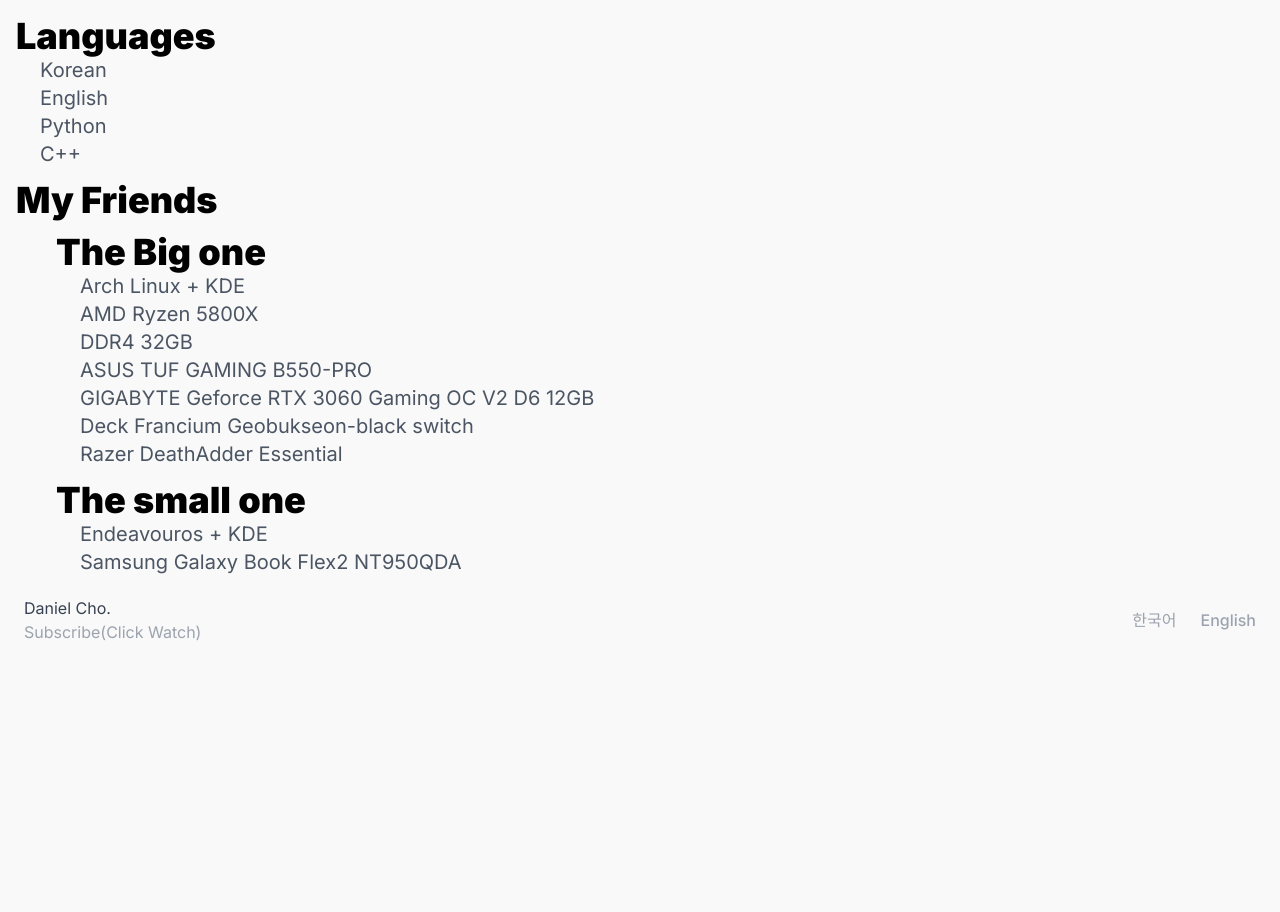
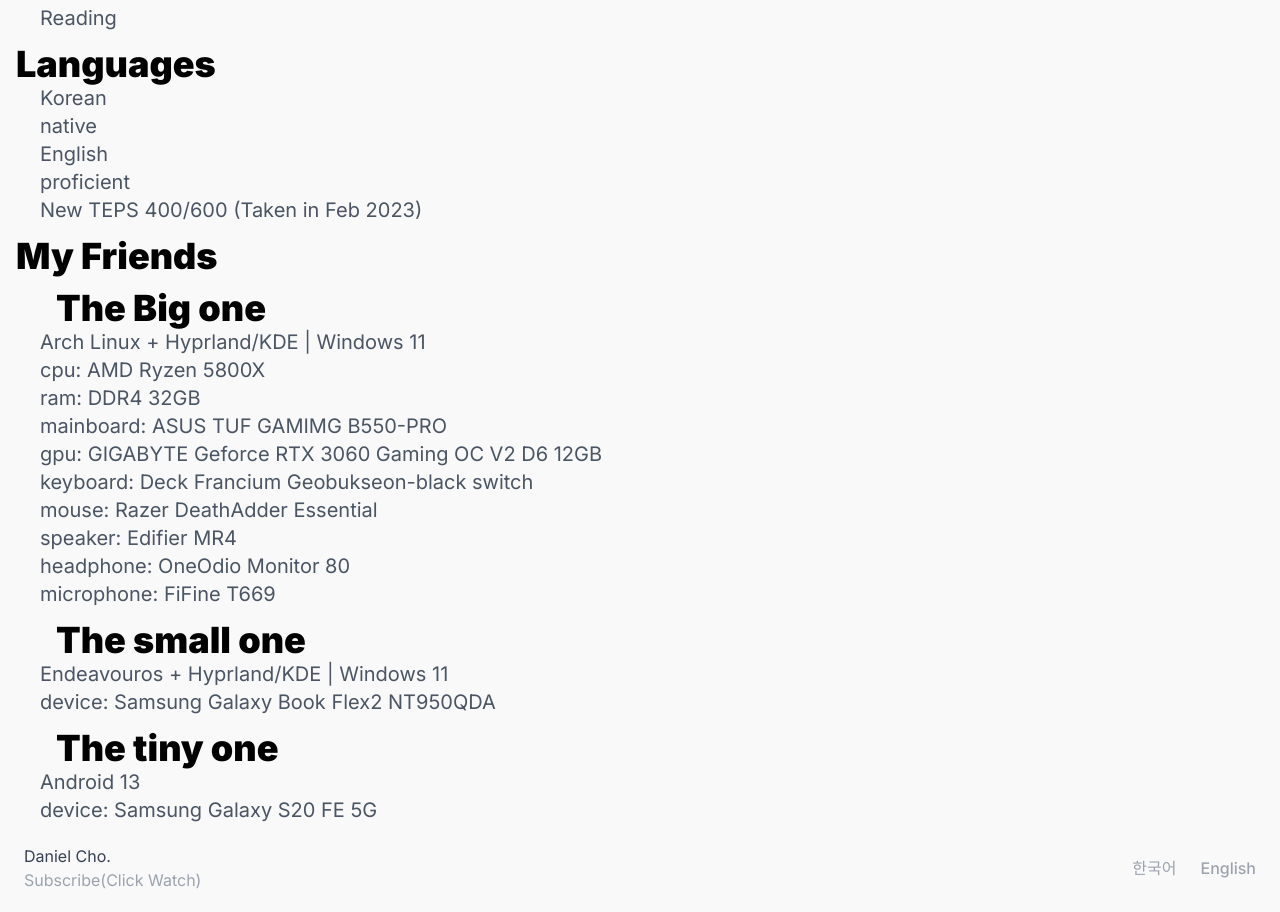
Before and after one commit to arduinocc04/my-page, a Next.js app: page /aboutme in a window 1280 px wide. Shown: the part 728-1640 px from the top of the page. Before the commit the page ends 1392 px from the top, so only its background shows below. Built offline with nearby package versions, Linux system fonts and the light colour scheme.

Commit message:
save data in yaml not html

```diff
--- /dev/null
+++ b/app/aboutme/contacts.yaml
@@ -0,0 +1,6 @@
+mail:
+  address: arduinocc04@gmail.com
+  pgp_link: https://keys.openpgp.org/vks/v1/by-fingerprint/370461C8228D5BC295EC772E0CAD8885627310AF
+sites:
+  - name: solvedac
+    link: https://solved.ac/profile/arduinocc04
--- /dev/null
+++ b/app/aboutme/devices.yaml
@@ -0,0 +1,24 @@
+devices:
+  -
+    name: The Big one
+    type: homeBuiltPC
+    system: Arch Linux + Hyprland/KDE | Windows 11
+    cpu: AMD Ryzen 5800X
+    ram: DDR4 32GB
+    mainboard: ASUS TUF GAMIMG B550-PRO
+    gpu: GIGABYTE Geforce RTX 3060 Gaming OC V2 D6 12GB
+    keyboard: Deck Francium Geobukseon-black switch
+    mouse: Razer DeathAdder Essential
+    speaker: Edifier MR4
+    headphone: OneOdio Monitor 80
+    microphone: FiFine T669
+  -
+    name: The small one
+    type: laptop
+    system: Endeavouros + Hyprland/KDE | Windows 11
+    device: Samsung Galaxy Book Flex2 NT950QDA
+  -
+    name: The tiny one
+    type: cellphone
+    system: Android 13
+    device: Samsung Galaxy S20 FE 5G
--- /dev/null
+++ b/app/aboutme/educations.yaml
@@ -0,0 +1,10 @@
+educations:
+  - type: bachelor
+    majors:
+      - Computer Science
+    entrance: Feb 2023
+    graduation: current
+    cgpa: 4.07
+    major_cgpa: 4.11
+    max_gpa: 4.3
+    name: Sogang University
--- /dev/null
+++ b/app/aboutme/interests.yaml
@@ -0,0 +1,5 @@
+interests:
+  - Game
+  - Movie
+  - Music
+  - Reading
--- a/app/aboutme/page.tsx
+++ b/app/aboutme/page.tsx
@@ -1,7 +1,46 @@
 import Image from 'next/image'
 import Link from 'next/link'
+import YAML from 'yaml'
+import fs from 'fs'
+
+function Device({device}:{device: Map<string, string>}) {
+    var keys:Array<string> = [];
+    const black_keys = new Set(["system", "name", "type"]);
+    for(let key in device) {
+        if(!black_keys.has(key)) {
+            keys.push(key);
+        }
+    }
+
+    return (
+        <div>
+            <h1 className="pt-3 pl-4 text-lg sm:text-xl md:text-2xl lg:text-4xl font-headline font-black">{device["name"]}</h1>
+            <p className="text-base sm:text-md md:text-lg lg:text-xl text-gray-600 dark:text-gray-400">{device["system"]}</p>
+            {
+                keys.map((key) => (
+                    <p className="text-base sm:text-md md:text-lg lg:text-xl text-gray-600 dark:text-gray-400">{key}: {device[key]}</p>
+                ))
+            }
+        </div>
+    )
+}
+
+function parse_yaml(name:string) {
+    const file_contents = fs.readFileSync(process.cwd() + "/app/aboutme/" + name);
+    return YAML.parse(file_contents.toString());
+}
 
 export default function Home() {
+  const interests = parse_yaml("interests.yaml")["interests"];
+  const educations = parse_yaml("educations.yaml")["educations"];
+  const skill_raw = parse_yaml("skills.yaml");
+  const languages = skill_raw["languages"];
+  const skills = skill_raw["skills"];
+  const devices = parse_yaml("devices.yaml")["devices"];
+  const contact_raw = parse_yaml("contacts.yaml");
+  const mail = contact_raw["mail"];
+  const sites = contact_raw["sites"];
+
   return (
     <main className="antialiased flex flex-col min-h-screen dark:bg-gray-900">
         <div className="flex-1">
@@ -29,34 +68,32 @@
                         </div>
                         <h1 className="pt-3 pl-4 text-lg sm:text-xl md:text-2xl lg:text-4xl font-headline font-black">Interests</h1>
                         <div className="pl-10">
-                        <p className="text-base sm:text-md md:text-lg lg:text-xl text-gray-600 dark:text-gray-400">Game</p>
-                        <p className="text-base sm:text-md md:text-lg lg:text-xl text-gray-600 dark:text-gray-400">Movie</p>
-                        <p className="text-base sm:text-md md:text-lg lg:text-xl text-gray-600 dark:text-gray-400">Music</p>
+                        {
+                            interests.map((interest:string) => (
+                                <p className="text-base sm:text-md md:text-lg lg:text-xl text-gray-600 dark:text-gray-400">{interest}</p>
+                            ))
+                        }
                         </div>
                         <h1 className="pt-3 pl-4 text-lg sm:text-xl md:text-2xl lg:text-4xl font-headline font-black">Languages</h1>
                         <div className="pl-10">
-                            <p className="text-base sm:text-md md:text-lg lg:text-xl text-gray-600 dark:text-gray-400">Korean</p>
-                            <p className="text-base sm:text-md md:text-lg lg:text-xl text-gray-600 dark:text-gray-400">English</p>
-                            <p className="text-base sm:text-md md:text-lg lg:text-xl text-gray-600 dark:text-gray-400">Python</p>
-                            <p className="text-base sm:text-md md:text-lg lg:text-xl text-gray-600 dark:text-gray-400">C++</p>
+                        {
+                            languages.map((lang:Map<string, string>) => (
+                                <div>
+                                    <p className="text-base sm:text-md md:text-lg lg:text-xl text-gray-600 dark:text-gray-400">{lang["name"]}</p>
+                                    <p className="text-base sm:text-md md:text-lg lg:text-xl text-gray-600 dark:text-gray-400">{lang["level"]}</p>
+                                    {lang["qualification"] && <p className="text-base sm:text-md md:text-lg lg:text-xl text-gray-600 dark:text-gray-400">{lang["qualification"]}</p>}
+                                </div>
+                            ))
+                        }
                         </div>
                         <h1 className="pt-3 pl-4 text-lg sm:text-xl md:text-2xl lg:text-4xl font-headline font-black">My Friends</h1>
                         <div className="pl-10">
-                            <h1 className="pt-3 pl-4 text-lg sm:text-xl md:text-2xl lg:text-4xl font-headline font-black">The Big one</h1>
-                            <div className="pl-10">
-                                <p className="text-base sm:text-md md:text-lg lg:text-xl text-gray-600 dark:text-gray-400">Arch Linux + KDE</p>
-                                <p className="text-base sm:text-md md:text-lg lg:text-xl text-gray-600 dark:text-gray-400">AMD Ryzen 5800X</p>
-                                <p className="text-base sm:text-md md:text-lg lg:text-xl text-gray-600 dark:text-gray-400">DDR4 32GB</p>
-                                <p className="text-base sm:text-md md:text-lg lg:text-xl text-gray-600 dark:text-gray-400">ASUS TUF GAMING B550-PRO</p>
-                                <p className="text-base sm:text-md md:text-lg lg:text-xl text-gray-600 dark:text-gray-400">GIGABYTE Geforce RTX 3060 Gaming OC V2 D6 12GB</p>
-                                <p className="text-base sm:text-md md:text-lg lg:text-xl text-gray-600 dark:text-gray-400">Deck Francium Geobukseon-black switch</p>
-                                <p className="text-base sm:text-md md:text-lg lg:text-xl text-gray-600 dark:text-gray-400">Razer DeathAdder Essential</p>
-                            </div>
-                            <h1 className="pt-3 pl-4 text-lg sm:text-xl md:text-2xl lg:text-4xl font-headline font-black">The small one</h1>
-                            <div className="pl-10">
-                                <p className="text-base sm:text-md md:text-lg lg:text-xl text-gray-600 dark:text-gray-400">Endeavouros + KDE</p>
-                                <p className="text-base sm:text-md md:text-lg lg:text-xl text-gray-600 dark:text-gray-400">Samsung Galaxy Book Flex2 NT950QDA</p>
-                            </div>
+                            {
+                                devices.map((device:Map<string, string>) => (
+                                    <Device
+                                        device = {device} />
+                                ))
+                            }
                         </div>
                     </div>
                 </div>
--- /dev/null
+++ b/app/aboutme/skills.yaml
@@ -0,0 +1,12 @@
+languages:
+  -
+    name: Korean
+    level: native
+  -
+    name: English
+    level: proficient
+    qualification: New TEPS 400/600 (Taken in Feb 2023)
+skills:
+  - Python
+  - C++
+  - LaTeX
```
Also changed, not shown: app/aboutme/experiences.yaml (added), 1 other file (tests, documents, lock files or other folders).
